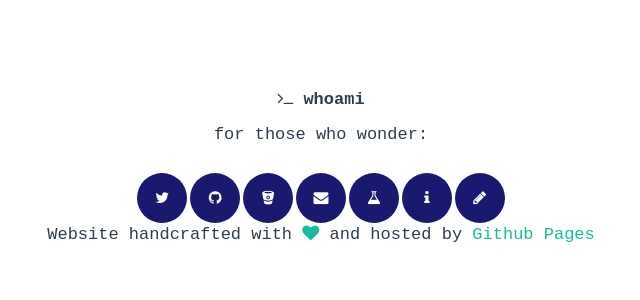
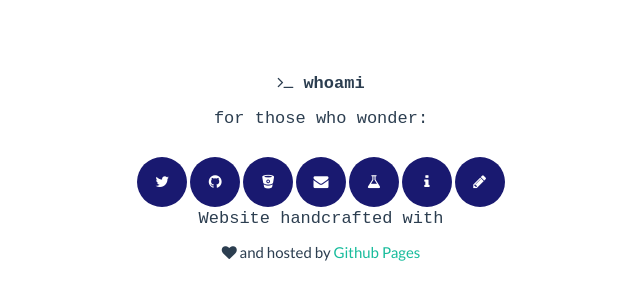
Before and after one commit to papachristoumarios/old-webpage, a plain HTML site: page index.html in a window 1280 px wide. Shown: the part 232-532 px from the top of the page, without its empty margins (319-959 px from the left). Drawn offline with Linux system fonts and the light colour scheme.

Commit message:
Update index.html

```diff
--- a/index.html
+++ b/index.html
@@ -65,7 +65,7 @@
 
     <p>
 
-     Website handcrafted with <a class="fa fa-heart"></a> and hosted by <a href="https://pages.github.com">Github Pages</a>  </p>
+     Website handcrafted with <div class="fa fa-heart"></div> and hosted by <a href="https://pages.github.com">Github Pages</a>  </p>
 
 </center>
 </div>
```
